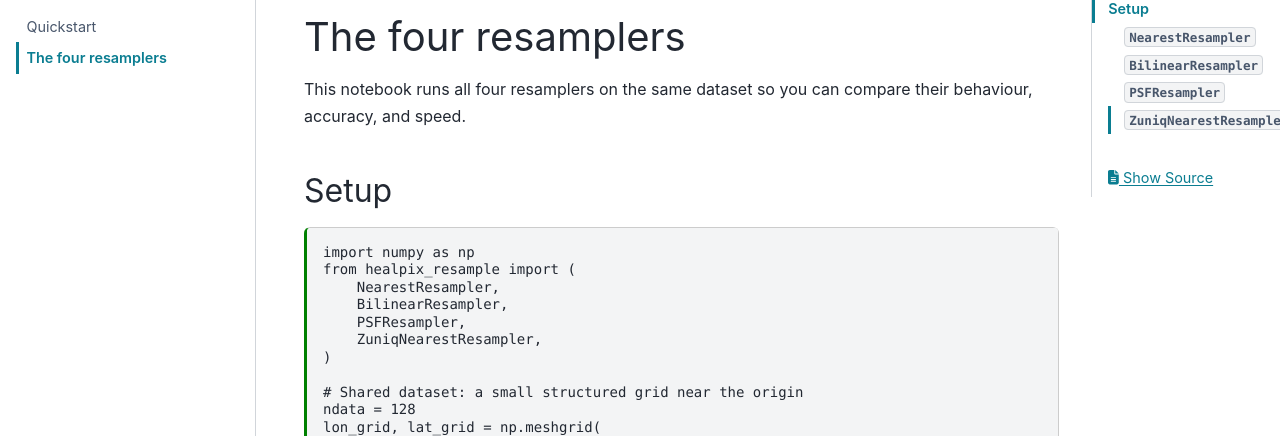
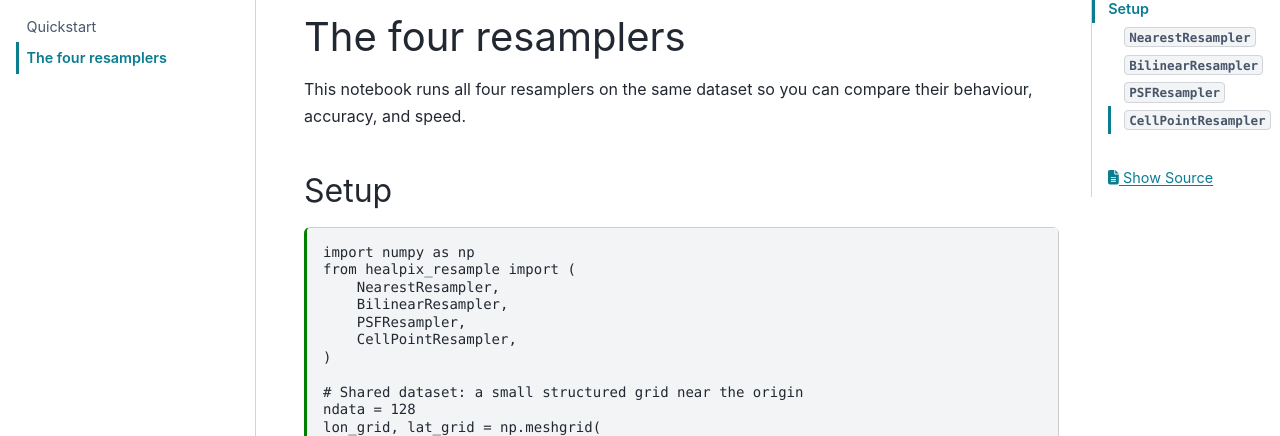
Before and after one commit to EOPF-DGGS/healpix-resample, a Sphinx documentation site: the page built from docs/tutorials/4resamplers.md, in a window 1280 px wide and 1400 px high. Shown: the part 133-569 px from the top of the window. Built offline with Sphinx 7.4.7 and the PyData theme 0.15.4, drawn with Linux system fonts in a browser that asks for light colours; some of the changed text lies outside the part shown.

Commit message:
fix for new resample interface

````diff
--- a/docs/api.rst
+++ b/docs/api.rst
@@ -10,7 +10,8 @@ Resamplers
    healpix_resample.NearestResampler
    healpix_resample.BilinearResampler
    healpix_resample.PSFResampler
-   healpix_resample.ZuniqNearestResampler
+   healpix_resample.CellPointResampler
+   healpix_resample.GroupByResampler
 
 Base class
 ----------
--- a/docs/tutorials/4resamplers.md
+++ b/docs/tutorials/4resamplers.md
@@ -21,7 +21,7 @@ from healpix_resample import (
     NearestResampler,
     BilinearResampler,
     PSFResampler,
-    ZuniqNearestResampler,
+    CellPointResampler,
 )
 
 # Shared dataset: a small structured grid near the origin
@@ -75,12 +75,12 @@ mse_psf = np.mean((rval_psf - val) ** 2)
 print(f"PSF      — output cells: {res_psf.cell_data.shape[0]}, MSE: {mse_psf:.2e}")
 print(f"           CG iterations: {res_psf.cg_niters}")
 ```
-### `ZuniqNearestResampler`
+### `CellPointResampler`
 
-Special mode: encodes each point as a Zuniq HEALPix cell ID at level 29. No interpolation — used for exact point indexing.
+Special mode: encodes each point as a HEALPix cell ID at level 29. No interpolation — used for exact point indexing.
 
 ```{code-cell} python
-nr_zuniq = ZuniqNearestResampler(lon_deg=lon, lat_deg=lat)
+nr_zuniq = CellPointResampler(lon_deg=lon, lat_deg=lat)
 res_zuniq = nr_zuniq.resample(val)
 
 rval_zuniq = nr_zuniq.invert(res_zuniq.cell_data)
````
